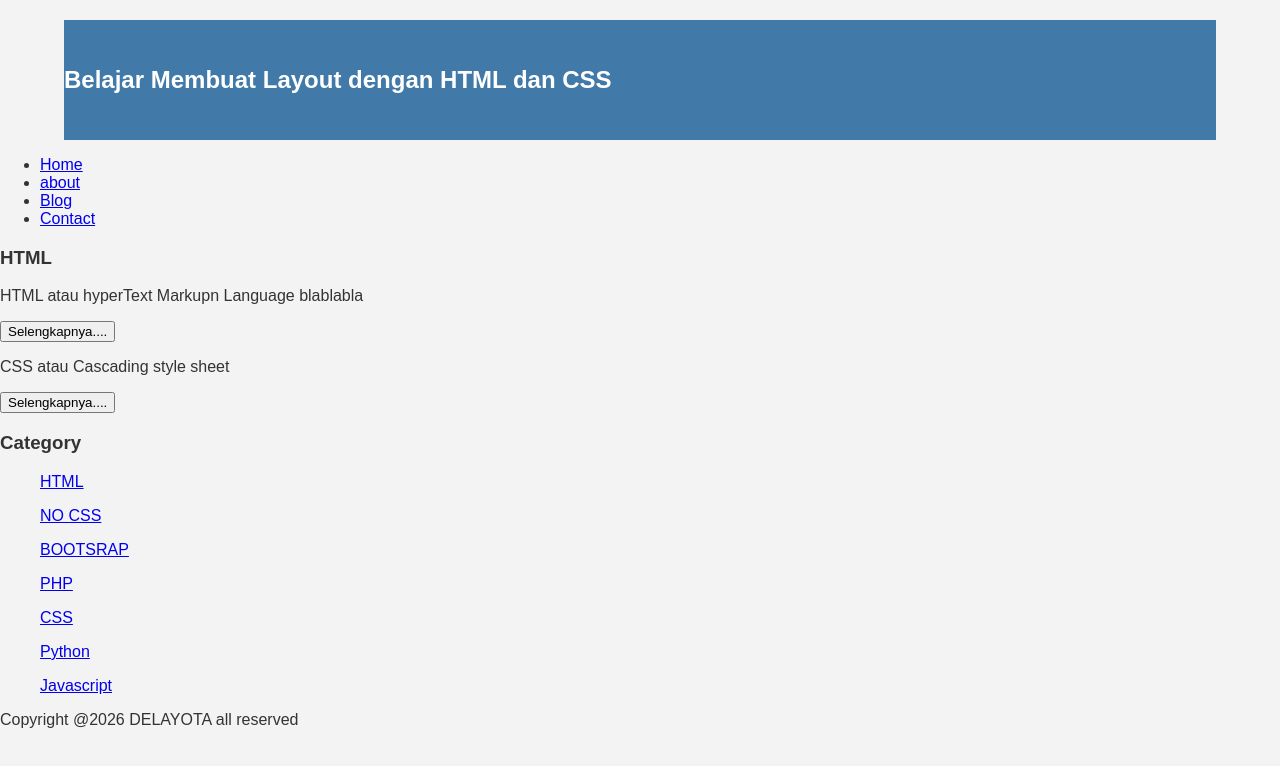
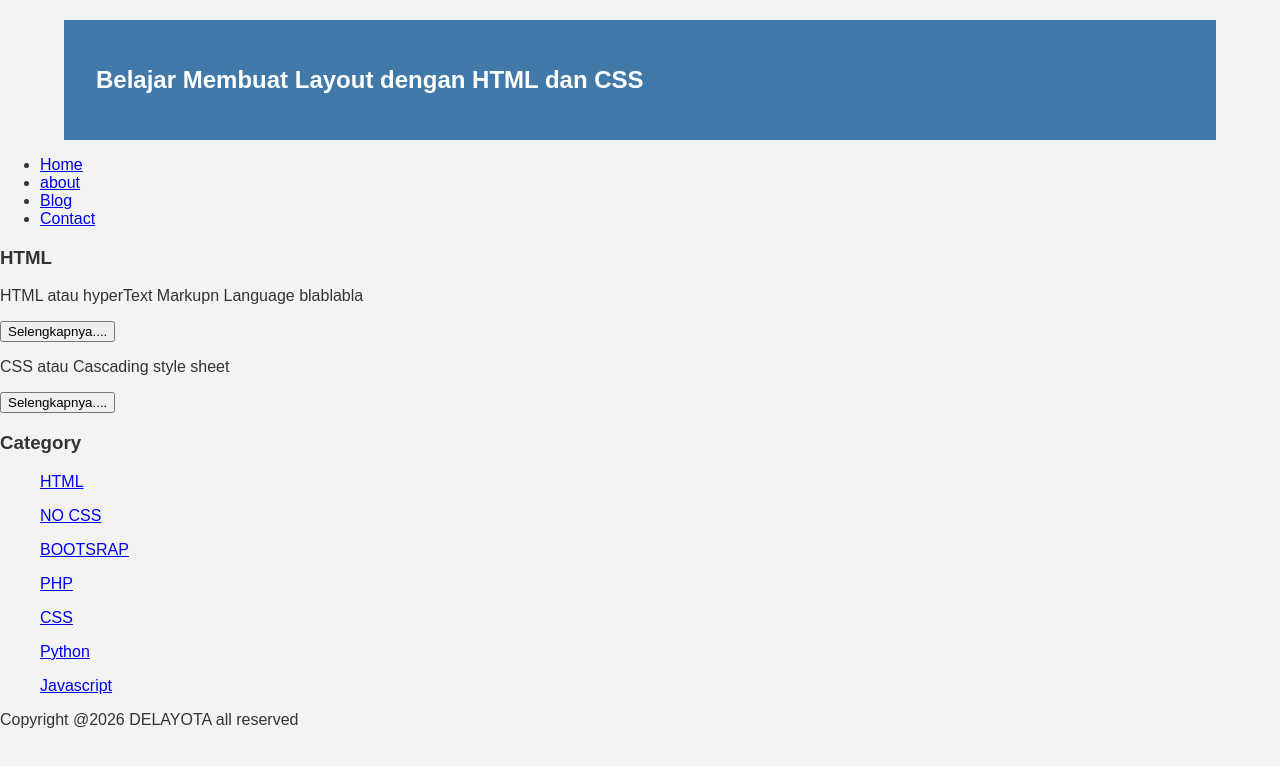
Before and after one commit to bhimma62/bima, a plain HTML site: page index.html in a window 1280 px wide. Drawn offline with Linux system fonts and the light colour scheme.

Commit message:
Update style.css

```diff
--- a/style.css
+++ b/style.css
@@ -14,3 +14,7 @@ body{
   background:#417aa8;
   color:#fff;
 }
+
+.jarak{
+    padding:0 2pc;
+}
```
